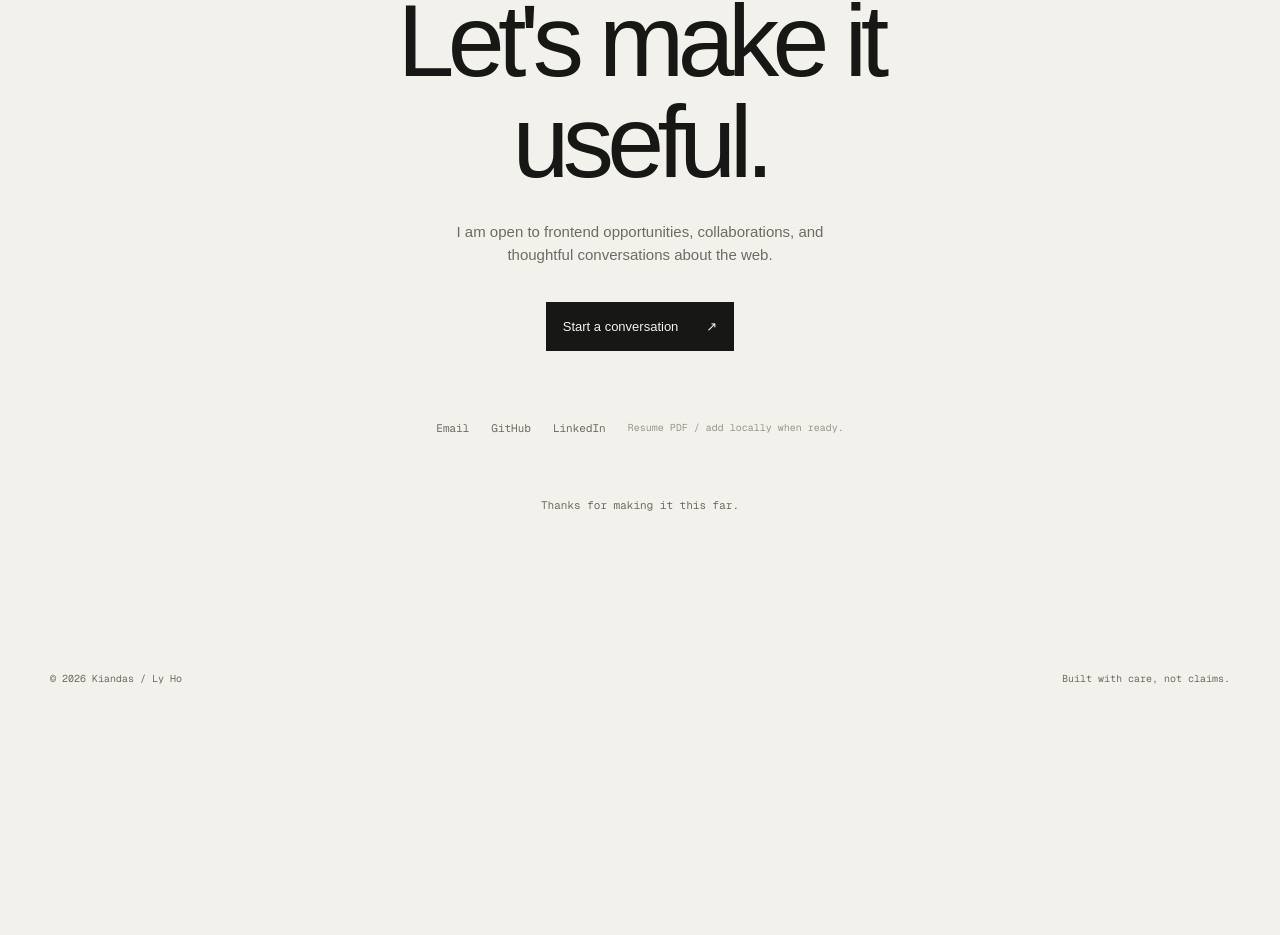
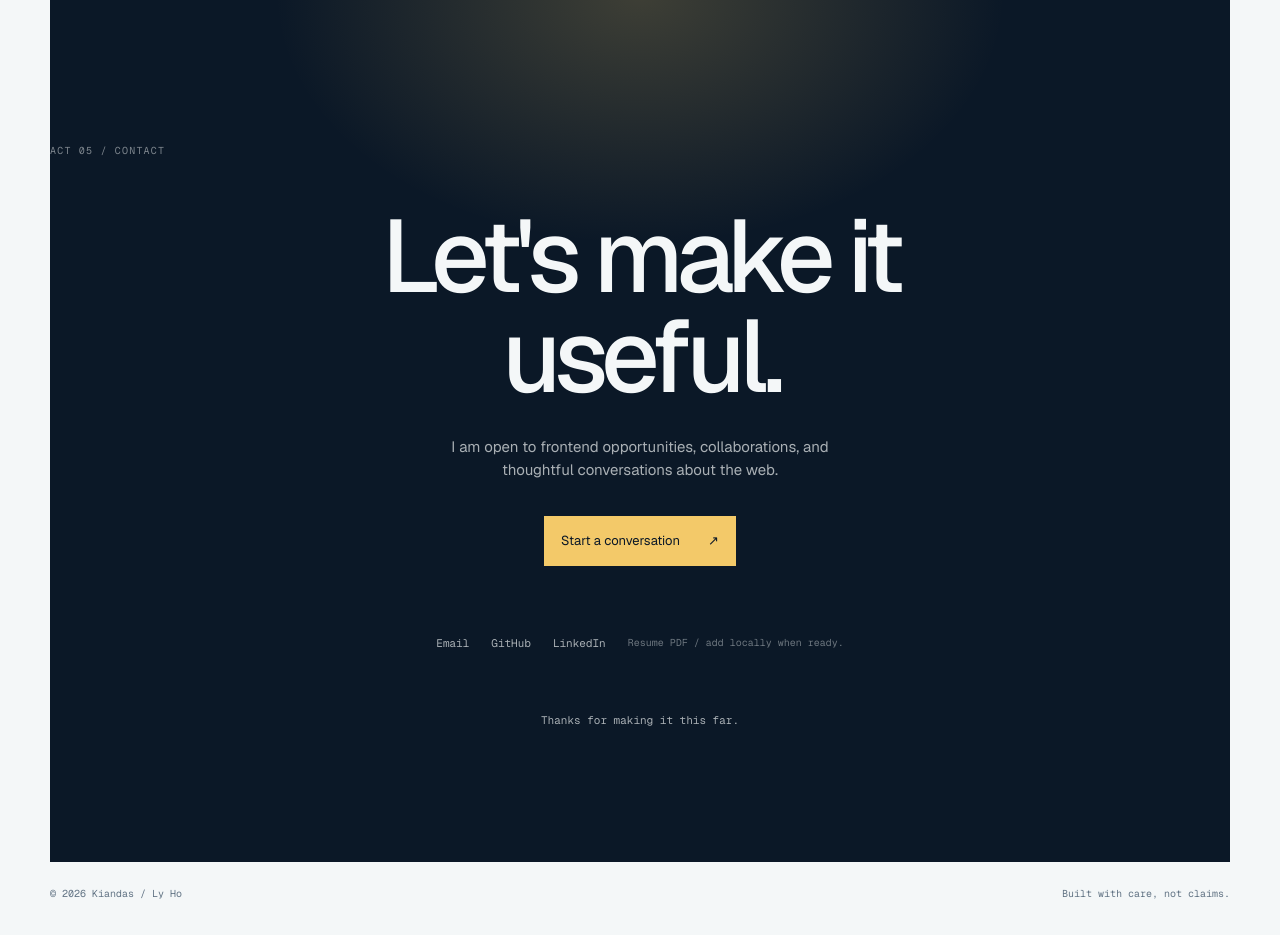
Before and after one commit to lyhoquy/Portfolio, a Next.js app: page / in a window 1280 px wide. Shown: the part 4921-5856 px from the top of the page. Before the commit the page ends 5641 px from the top, so only its background shows below. Built offline with nearby package versions, Linux system fonts and the light colour scheme.

Commit message:
feat: add after the rain visual theme

```diff
--- a/app/globals.css
+++ b/app/globals.css
@@ -1,13 +1,20 @@
 @import "tailwindcss";
 
-/* Provisional visual direction for the draft: neutral ink, paper, and lime accent. */
+/* After the Rain theme: deep sky, cloud paper, wet city, and sunlight. */
 :root {
-  --paper: #f3f1eb;
-  --ink: #171815;
-  --muted: #6b6c64;
-  --line: #d2d0c7;
-  --accent: #d8f36b;
-  --panel: #e8e6de;
+  --sky: #123b62;
+  --night: #0b1827;
+  --cloud: #f4f7f8;
+  --mist: #dce6ea;
+  --rain-text: #607283;
+  --sunlight: #f3c969;
+  --wet-city: #29485c;
+  --paper: var(--cloud);
+  --ink: var(--night);
+  --muted: var(--rain-text);
+  --line: var(--mist);
+  --accent: var(--sunlight);
+  --panel: var(--mist);
 }
 
 @theme inline {
@@ -23,7 +30,7 @@ body {
   margin: 0;
   background: var(--paper);
   color: var(--ink);
-  font-family: Arial, Helvetica, sans-serif;
+  font-family: var(--font-geist-sans), Arial, Helvetica, sans-serif;
 }
 a { color: inherit; text-decoration: none; }
 a:focus-visible { outline: 3px solid var(--ink); outline-offset: 4px; }
@@ -300,3 +307,74 @@ a:focus-visible { outline: 3px solid var(--ink); outline-offset: 4px; }
   .section-heading-work { margin-bottom: 45px; }
   .contact-section .act-label { margin-bottom: 35px; }
 }
+
+
+/* After the Rain act rhythm: rain-dark opening, clear work, mist process, sunlight close. */
+.hero {
+  background: var(--sky);
+  color: var(--cloud);
+  border-bottom-color: rgb(244 247 248 / 24%);
+}
+.hero .act-label,
+.hero .identity-line,
+.hero-lede,
+.hero-note { color: rgb(244 247 248 / 72%); }
+.hero h1 span { color: rgb(244 247 248 / 68%); }
+.hero-placeholder { background: var(--wet-city); }
+.hero .button-primary { background: var(--sunlight); color: var(--night); border-color: var(--sunlight); }
+.hero .button-primary:hover { background: #f8d98d; }
+.hero .button-secondary { border-color: rgb(244 247 248 / 58%); color: var(--cloud); }
+.hero .button-secondary:hover { background: rgb(244 247 248 / 12%); }
+.hero .status-dot { background: var(--sunlight); }
+
+.work-section { background: var(--cloud); }
+.featured-project { border-color: var(--wet-city); }
+.project-visual-featured { background: var(--sunlight); }
+.project-card { background: rgb(255 255 255 / 42%); }
+.project-visual { background: var(--mist); }
+.project-visual-featured .visual-grid { opacity: .45; }
+.tag { background: var(--sunlight); color: var(--night); }
+
+.process-section { background: var(--mist); }
+.process-list { border-top-color: var(--wet-city); }
+.process-step { border-bottom-color: rgb(41 72 92 / 24%); border-right-color: rgb(41 72 92 / 24%); }
+.process-step:last-child { border-right-color: transparent; }
+.experience-insert { border-top-color: var(--wet-city); }
+
+.about-section { background: var(--cloud); }
+.toolkit-block { border-top-color: var(--mist); }
+
+.contact-section {
+  position: relative;
+  overflow: hidden;
+  background: var(--night);
+  color: var(--cloud);
+  border-bottom-color: rgb(244 247 248 / 24%);
+}
+.contact-section::before {
+  position: absolute;
+  top: -260px;
+  left: 50%;
+  width: min(760px, 100vw);
+  height: 520px;
+  transform: translateX(-50%);
+  background: radial-gradient(ellipse, rgb(243 201 105 / 22%) 0%, transparent 68%);
+  content: "";
+  pointer-events: none;
+}
+.contact-section > * { position: relative; }
+.contact-section .act-label,
+.contact-copy,
+.contact-links,
+.contact-closing { color: rgb(244 247 248 / 68%); }
+.contact-section .button-primary { background: var(--sunlight); color: var(--night); border-color: var(--sunlight); }
+.contact-section .button-primary:hover { background: #f8d98d; }
+.contact-links a:hover { color: var(--cloud); }
+.contact-section .resume-note { color: rgb(244 247 248 / 42%); }
+
+.site-footer { background: var(--cloud); }
+
+@media (max-width: 760px) {
+  .hero { background: var(--sky); }
+  .process-step { border-bottom-color: rgb(41 72 92 / 24%); }
+}
```
